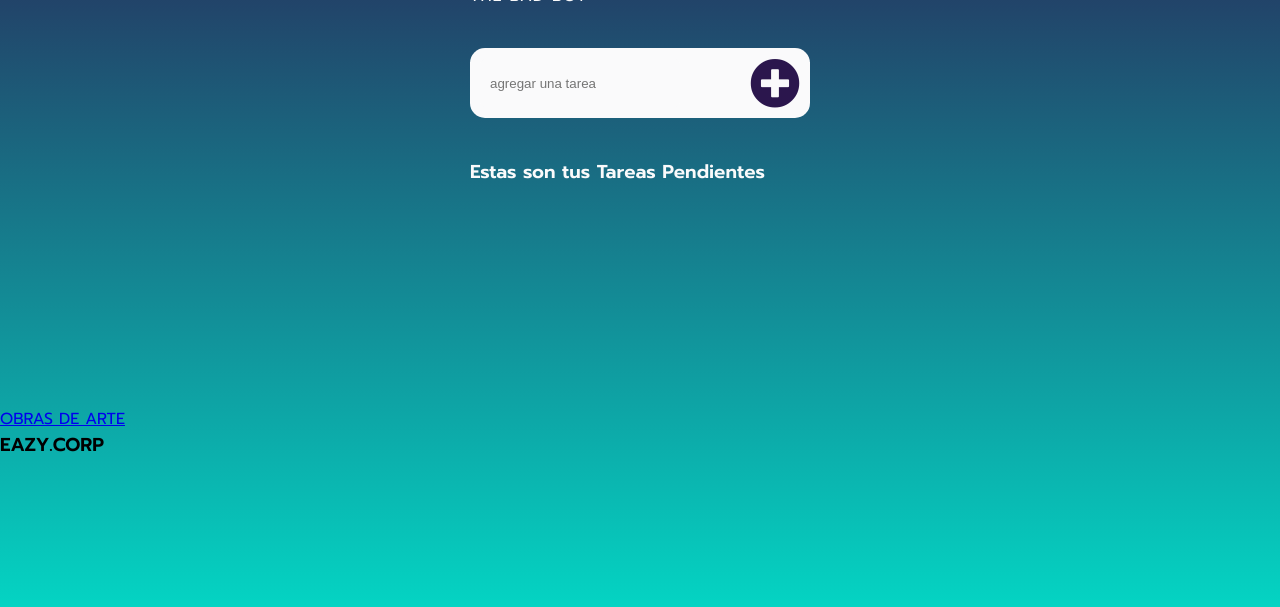
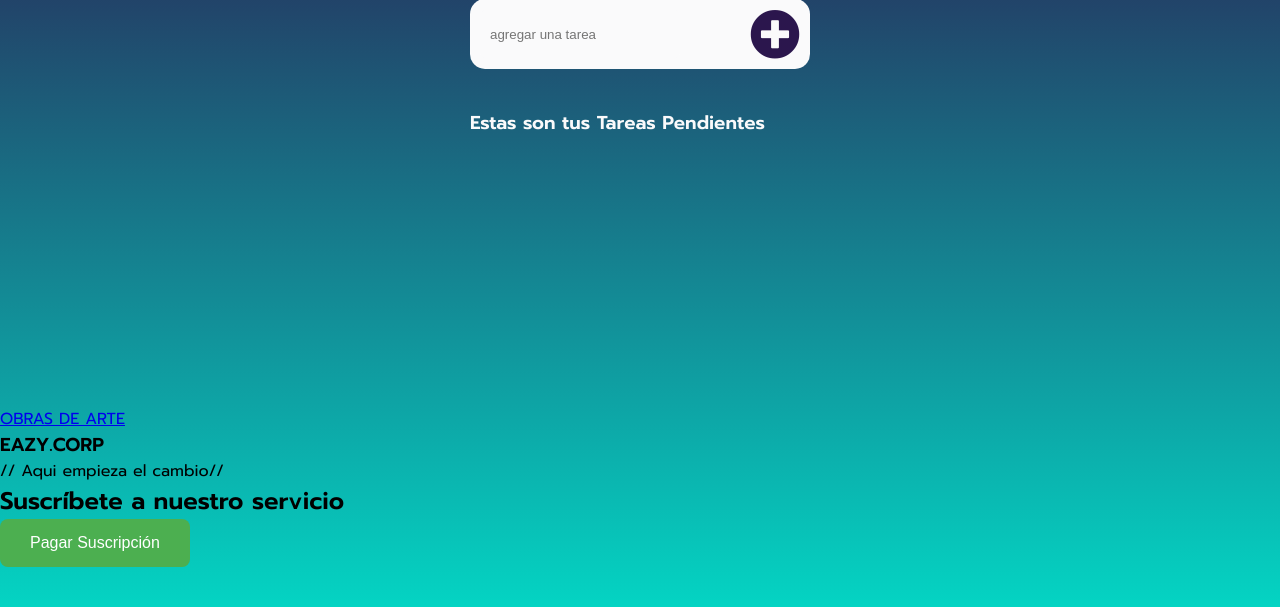
Before and after one commit to Adriiez/PRUEBA2, a plain HTML site: page prueba.html in a window 1280 px wide. Shown: the part 193-800 px from the top of the page. Drawn offline with Linux system fonts and the light colour scheme.

Commit message:
Update prueba.html

```diff
--- a/prueba.html
+++ b/prueba.html
@@ -17,7 +17,7 @@
 <div class="container">
     <div class="perfil">
         <div id="fecha"></div>
-        <h1>HOLA, EDGAR DEL VALLE  </h1>
+        <h1>HOLA  </h1>
         <span>THE BAD BOY</span>
     </div>
 
@@ -51,4 +51,56 @@
 
 </div>
 <h3>EAZY.CORP</h3>
+    <!DOCTYPE html>
+<html lang="es">
+    // Aqui empieza el cambio//
+<head>
+  <meta charset="UTF-8">
+  <meta name="viewport" content="width=device-width, initial-scale=1.0">
+  <title>Suscripción</title>
+  <style>
+    .subscribe-button {
+      background-color: #4CAF50;
+      color: white;
+      padding: 15px 30px;
+      font-size: 16px;
+      border: none;
+      border-radius: 8px;
+      cursor: pointer;
+      transition: background-color 0.3s ease;
+    }
+
+    .subscribe-button:hover {
+      background-color: #45a049;
+    }
+
+    .subscribing {
+      background-color: #ccc;
+      cursor: not-allowed;
+    }
+  </style>
+</head>
+<body>
+
+  <h2>Suscríbete a nuestro servicio</h2>
+  <button id="subscribeBtn" class="subscribe-button" onclick="handleSubscription()">Pagar Suscripción</button>
+
+  <script>
+    function handleSubscription() {
+      const button = document.getElementById('subscribeBtn');
+      button.disabled = true;
+      button.classList.add('subscribing');
+      button.textContent = 'Procesando...';
+
+      // Simulación de proceso de pago
+      setTimeout(() => {
+        alert('¡Suscripción completada con éxito!');
+        button.textContent = 'Suscrito';
+      }, 2000);
+    }
+  </script>
+
+</body>
 </html>
+
+</html>
```
